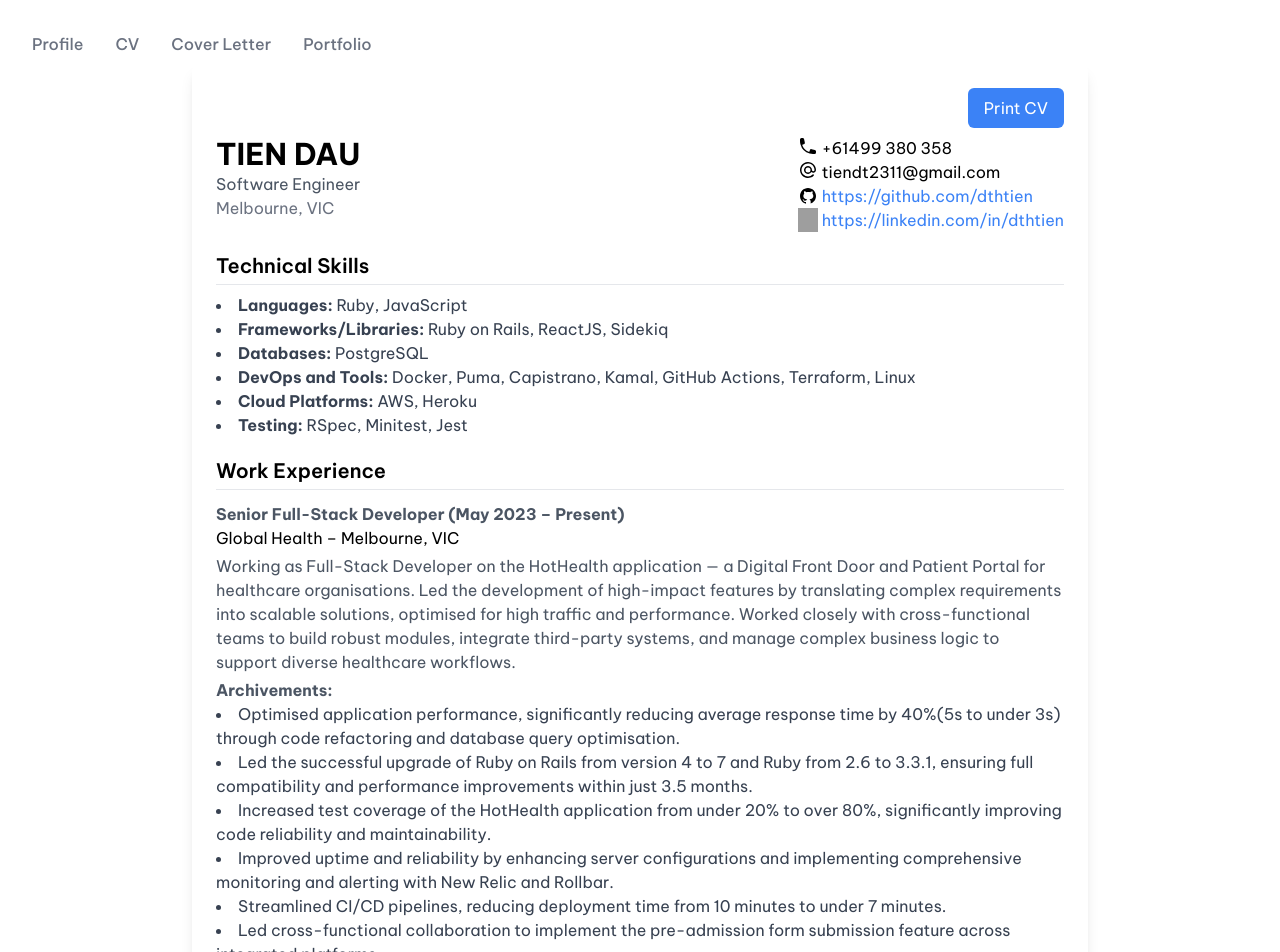
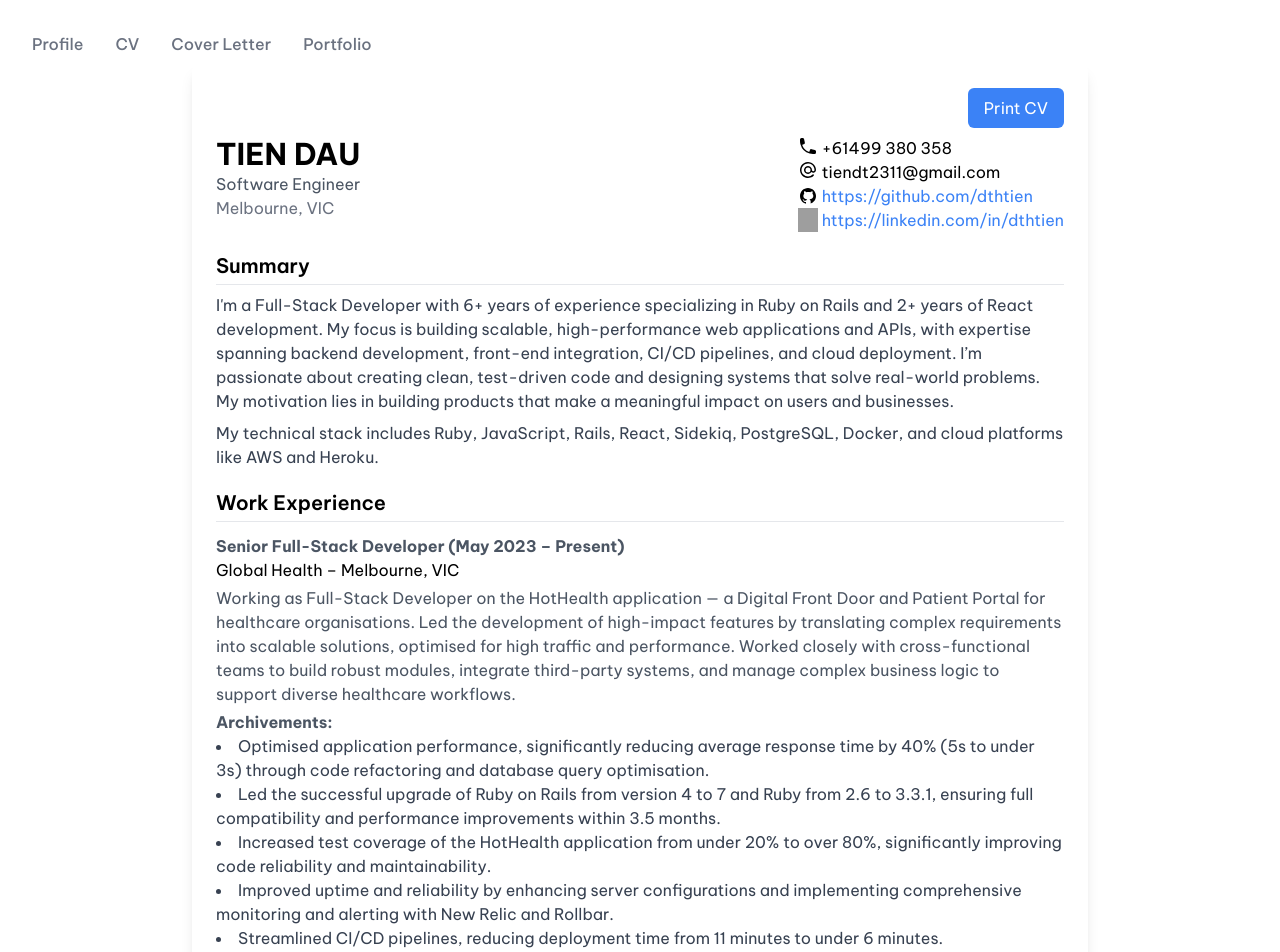
Before and after one commit to dthtien/profile, a Next.js app: page /cv in a window 1280 px wide. Shown: the top 952 px of the page. Built offline with nearby package versions, Linux system fonts and the light colour scheme; grey boxes are pictures that could not be loaded.

Commit message:
cv: update

```diff
--- a/components/shared/details.ts
+++ b/components/shared/details.ts
@@ -46,8 +46,12 @@ export const projects = [
 
 export const summaryText = `
 I'm a Full-Stack Developer with 6+ years of experience specializing in Ruby on Rails and 2+ years of React development.
-Proven track record of building scalable, high-performance web applications and APIs, with expertise spanning backend development, front-end integration, CI/CD pipelines, and cloud deployment.
-Passionate about clean, test-driven code, system architecture, and solving real-world challenges.
+My focus is building scalable, high-performance web applications and APIs, with expertise spanning backend development, front-end integration, CI/CD pipelines, and cloud deployment.
+I’m passionate about creating clean, test-driven code and designing systems that solve real-world problems. My motivation lies in building products that make a meaningful impact on users and businesses.
+`
+
+export const techstackText = `
+My technical stack includes Ruby, JavaScript, Rails, React, Sidekiq, PostgreSQL, Docker, and cloud platforms like AWS and Heroku.
 `
 
 export const technicalSkills = [
@@ -109,11 +113,11 @@ export const workExperiences = [
     duration: "May 2023 – Present",
     description: "Working as Full-Stack Developer on the HotHealth application — a Digital Front Door and Patient Portal for healthcare organisations. Led the development of high-impact features by translating complex requirements into scalable solutions, optimised for high traffic and performance. Worked closely with cross-functional teams to build robust modules, integrate third-party systems, and manage complex business logic to support diverse healthcare workflows.",
     archivements: [
-      "Optimised application performance, significantly reducing average response time by 40%(5s to under 3s) through code refactoring and database query optimisation.",
-      "Led the successful upgrade of Ruby on Rails from version 4 to 7 and Ruby from 2.6 to 3.3.1, ensuring full compatibility and performance improvements within just 3.5 months.",
+      "Optimised application performance, significantly reducing average response time by 40% (5s to under 3s) through code refactoring and database query optimisation.",
+      "Led the successful upgrade of Ruby on Rails from version 4 to 7 and Ruby from 2.6 to 3.3.1, ensuring full compatibility and performance improvements within 3.5 months.",
       "Increased test coverage of the HotHealth application from under 20% to over 80%, significantly improving code reliability and maintainability.",
       "Improved uptime and reliability by enhancing server configurations and implementing comprehensive monitoring and alerting with New Relic and Rollbar.",
-      "Streamlined CI/CD pipelines, reducing deployment time from 10 minutes to under 7 minutes.",
+      "Streamlined CI/CD pipelines, reducing deployment time from 11 minutes to under 6 minutes.",
       "Led cross-functional collaboration to implement the pre-admission form submission feature across integrated platforms.",
       "Mentored junior developers, improving onboarding efficiency and fostering a culture of collaboration and knowledge sharing."
     ],
@@ -134,7 +138,7 @@ export const workExperiences = [
     description: "Worked as a Full-Stack Developer on the Employment Hero platform, a comprehensive HR and payroll management system. Built and maintained various modules such as security groups, document management, and learning management systems to support high traffic and usage.",
     archivements: [
       "Delivered the Learning Management System (LMS) integration with Go1, enhancing training capabilities across the platform.",
-      "Improved system performance by optimising database queries reduce haft of querying time from 6 to 2.9s and introducing effective caching and indexing strategies.",
+      "Improved system performance by optimising database queries reduce haft of querying time from 6 seconds to under 3 seconds and introducing effective caching and indexing strategies.",
       "Led a complex migration of legacy data to a new PostgreSQL schema, ensuring data integrity and consistency throughout the process.",
       "Contributed to the development of a mobile application, significantly improving the user experience and delivering a large-scale project on schedule.",
       "Mentored junior developers, promoting a culture of knowledge sharing and continuous improvement within the team."
--- a/pages/cv.tsx
+++ b/pages/cv.tsx
@@ -2,7 +2,7 @@ import React from "react";
 import { useSearchParams } from "next/navigation";
 import Image from "next/image";
 import { AtSymbolIcon, PhoneIcon } from "@heroicons/react/20/solid";
-import { projects, technicalSkills, workExperiences } from "../components/shared/details";
+import { projects, summaryText, techstackText, workExperiences } from "../components/shared/details";
 
 type SectionProps = {
   title: string;
@@ -87,17 +87,13 @@ const CV = () => {
         </div>
       </div>
 
-      {/* Technical Skills */}
-      <Section title="Technical Skills">
-        <ul className="list-disc list-inside text-gray-700 mt-2 print:text-xs">
-          {
-            technicalSkills.map((skill) => (
-              <li key={skill.category}>
-                <strong>{skill.category}:</strong> {skill.skills.join(", ")}
-              </li>
-            ))
-          }
-        </ul>
+      <Section title="Summary">
+        <p className="text-gray-700 mt-2 print:text-xs">
+          { summaryText }
+        </p>
+        <p className="text-gray-700 mt-2 print:text-xs">
+          { techstackText }
+        </p>
       </Section>
       {/* Work Experience */}
       <Section title="Work Experience">
```
